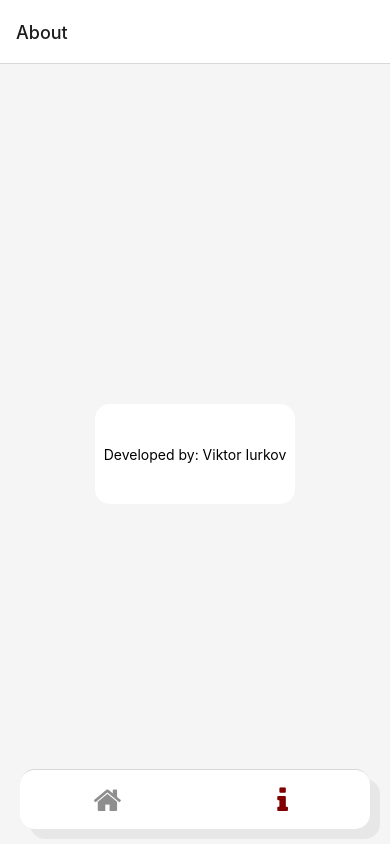
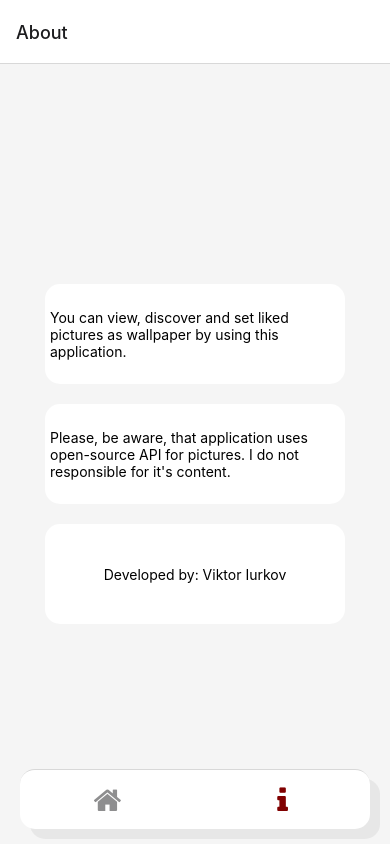
Before and after one commit to riggs84/WaifuPictures, a React Native app: screen /About in a window 390 px wide. Built offline with nearby package versions, Linux system fonts and the light colour scheme; no server answers.

Commit message:
feat(deploy): change about page

```diff
--- a/src/about/index.js
+++ b/src/about/index.js
@@ -5,7 +5,19 @@ const About = () => {
   return (
     <View style={styles.mainContainer}>
       <View style={styles.container}>
-        <Text>Developed by: Viktor Iurkov</Text>
+        <Text style={styles.text}>
+          You can view, discover and set liked pictures as wallpaper by using
+          this application.
+        </Text>
+      </View>
+      <View style={styles.container}>
+        <Text style={styles.text}>
+          Please, be aware, that application uses open-source API for pictures.
+          I do not responsible for it's content.
+        </Text>
+      </View>
+      <View style={styles.container}>
+        <Text style={styles.text}>Developed by: Viktor Iurkov</Text>
       </View>
     </View>
   );
@@ -18,14 +30,19 @@ const styles = StyleSheet.create({
     alignItems: 'center',
     backgroundColor: '#F5F5F5',
   },
+  text: {
+    margin: 5,
+  },
   container: {
     justifyContent: 'center',
     alignItems: 'center',
-    width: 200,
+    width: 300,
     height: 100,
     borderRadius: 15,
     backgroundColor: 'white',
     borderColor: 'grey',
+    elevation: 10,
+    margin: 10,
   },
 });
 
```
